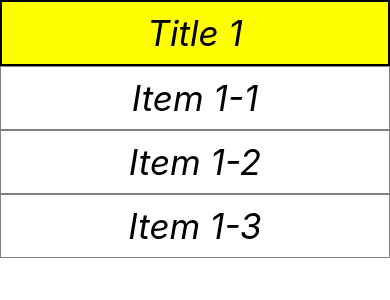
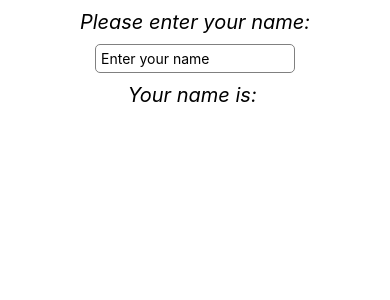
Before and after one commit to Abass14/ReactNative-Tutorial, a React Native app: screen / in a window 390 px wide. Shown: the top 300 px of the page. Built offline with nearby package versions, Linux system fonts and the light colour scheme.

Commit message:
completed textinput lesson

```diff
--- a/App.js
+++ b/App.js
@@ -19,6 +19,7 @@
   StatusBar,
   StyleSheet,
   Text,
+  TextInput,
   useColorScheme,
   View,
 } from 'react-native';
@@ -32,94 +33,40 @@
 } from 'react-native/Libraries/NewAppScreen';
 
 const App = () => {
-  const [items, setItems] = useState([
-    {name: 'Item 1'},
-    {name: 'Item 2'},
-    {name: 'Item 3'},
-    {name: 'Item 4'},
-    {name: 'Item 5'},
-    {name: 'Item 6'},
-    {name: 'Item 7'},
-    {name: 'Item 8'},
-    {name: 'Item 9'},
-    {name: 'Item 10'},
-    {name: 'Item 11'},
-    {name: 'Item 12'},
-    {name: 'Item 13'},
-    {name: 'Item 14'},
-  ]);
 
-
-  const [DATA, setData] = useState([
-    {
-      title: `Title ${1}`,
-      data: [`Item 1-1`, `Item 1-2`, `Item 1-3` ]
-    }
-  ]);
-
-  const [Resfreshing, setRefresh] = useState(false)
-
-  const onRefresh =()=>{
-    setRefresh(true);
-    setData([...DATA, {title: `Title ${DATA.length + 1}`, data: [`Item ${DATA.length + 1}-1`, `Item ${DATA.length + 1}-2`]}]);
-    setRefresh(false);
-  }
+  const [name, setName] = useState('');
 
   return (
     <View style={styles.body}>
-
-      <SectionList
-        sections= {DATA}
-        refreshControl={
-          <RefreshControl
-            refreshing= {Resfreshing}
-            onRefresh= {onRefresh}
-          />
-        }
-        keyExtractor={(item, index)=>index.toString()}
-        renderItem={({ item })=>(
-          <View style={styles.itemChild}>
-              <Text style={styles.text}>{item}</Text>
-          </View>
-        )}
-        renderSectionHeader={
-          ({section})=>(
-            <View style={styles.item}>
-             <Text style={styles.text}>{section.title}</Text>
-            </View>
-          )
-        }
-      />
-
+      <Text style={styles.text}>
+        Please enter your name:
+      </Text>
+      <TextInput style={styles.input} placeholder='Enter your name' onChangeText={(value)=> setName(value)}/>
+      <Text style={styles.text}>
+        Your name is: {name}
+      </Text>
     </View>
   );
 };
 
 const styles = StyleSheet.create({
   body: {
+    flex: 1,
     flexDirection: 'column',
+    alignItems: 'center'
   },
-
-  item:{
-    backgroundColor: 'yellow',
-    alignItems: 'center',
-    justifyContent: 'center',
-    borderWidth: 2,
-    borderColor: 'black'
-  },
-
-  itemChild: {
-    alignItems: 'center',
-    justifyContent: 'center',
-    borderWidth: 1,
-    borderColor: 'grey'
-  },
-
   text: {
     color: 'black',
-    fontSize: 35,
+    fontSize: 20,
     fontStyle: 'italic',
     margin: 10
+  },
+  input: {
+    borderWidth: 1,
+    borderColor: 'grey',
+    width: 200,
+    borderRadius: 5,
+    padding: 5
   }
 
 
```
